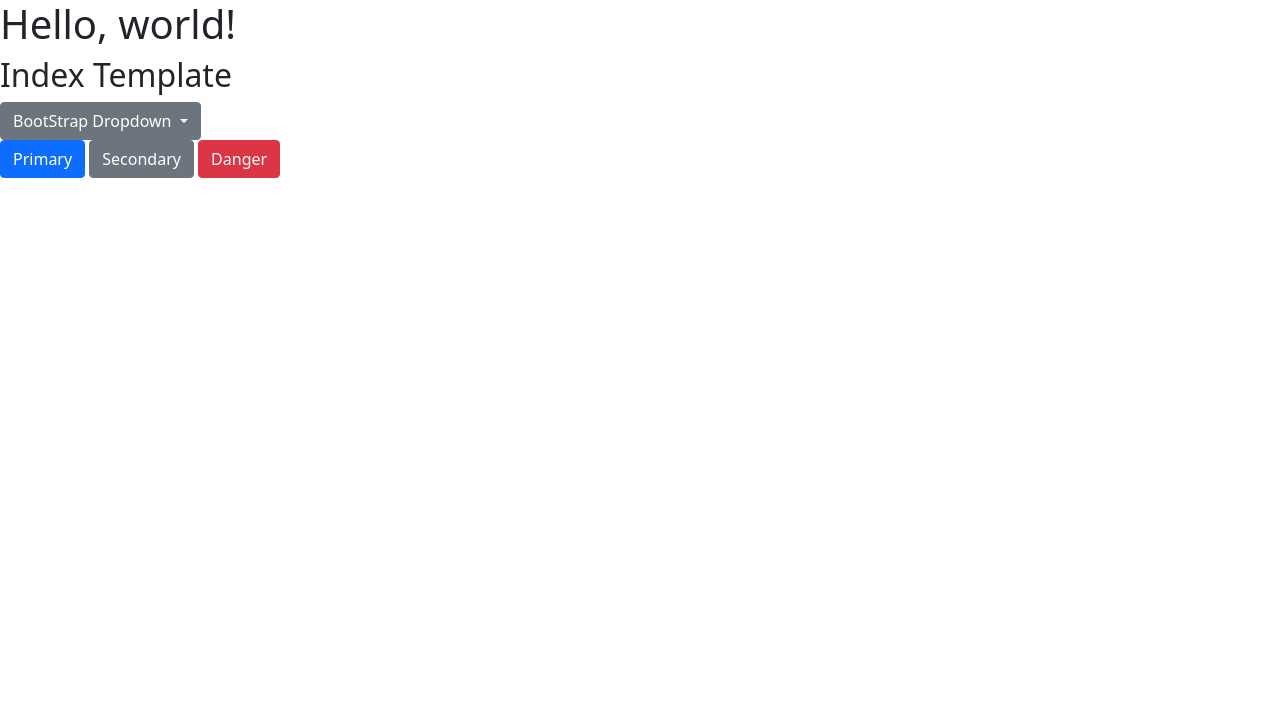
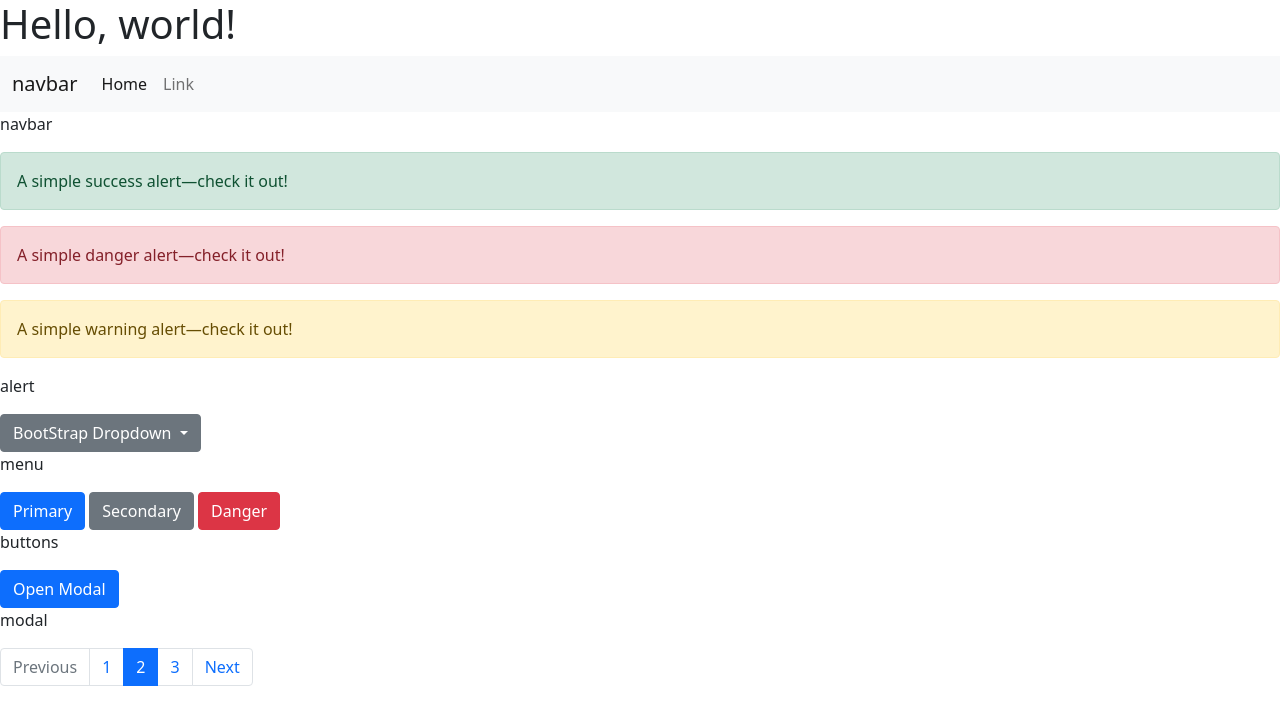
Before and after one commit to badeisso/Codio-repo, a Django app: page / in a window 1280 px wide. Shown: the top 725 px of the page. Run offline with Django 4.2, Linux system fonts and the light colour scheme; parts of the project's set-up code (start-up, migrations or seed data) failed here and were passed over.

Commit message:
adding bootstrap component

```diff
--- a/blango/settings.py
+++ b/blango/settings.py
@@ -27,9 +27,9 @@ SECRET_KEY = 'django-insecure--hvp4yjz#i(h6be&nh#+7jp00k(x^0bxe8npvvc!oqs8ewaa$y
 DEBUG = True
 
 ALLOWED_HOSTS = ['*']
-X_FRAME_OPTIONS = 'ALLOW-FROM ' + os.environ.get('CODIO_HOSTNAME') + '-8000.codio.io'
+# X_FRAME_OPTIONS = 'ALLOW-FROM ' + os.environ.get('CODIO_HOSTNAME') + '-8000.codio.io'
 CSRF_COOKIE_SAMESITE = None
-CSRF_TRUSTED_ORIGINS = ['https://' + os.environ.get('CODIO_HOSTNAME') + '-8000.codio.io']
+# CSRF_TRUSTED_ORIGINS = ['https://' + os.environ.get('CODIO_HOSTNAME') + '-8000.codio.io']
 CSRF_COOKIE_SECURE = True
 SESSION_COOKIE_SECURE = True
 CSRF_COOKIE_SAMESITE = 'None'
--- a/templates/blog/index.html
+++ b/templates/blog/index.html
@@ -1,7 +1,29 @@
 {% extends "base.html" %}
 {% block content %}
-<h2>Index Template</h2>
-<!-- <div class="alert alert-success" role="alert">
+
+<nav class="navbar navbar-expand-sm navbar-light bg-light">
+  <div class="container-fluid">
+    <a class="navbar-brand" href="#">navbar</a>
+    <button class="navbar-toggler" type="button" data-bs-toggle="collapse"
+    data-bs-target="#navbarSupportedContent" aria-controls="navbarSupportContent"
+    aria-expanded="false" aria-label="Toggle navigation">
+    <span class="navbar-toggler-icon"></span>
+    </button>
+
+    <div class="collapse navbar-collapse" id="navbarSupportContent">
+      <ul class="navbar-nav me-auto=mb=2 mb-lg-0">
+        <li class="nav-item">
+          <a class="nav-link active" aria-current="page" href="#">Home</a>
+        </li>
+        <li class="nav-item">
+          <a class="nav-link" href="#">Link</a>
+        </li>
+      </ul>
+    </div>
+  </div>
+</nav>
+<p>navbar</p>
+<div class="alert alert-success" role="alert">
   A simple success alert—check it out!
 </div>
 <div class="alert alert-danger" role="alert">
@@ -9,7 +31,8 @@
 </div>
 <div class="alert alert-warning" role="alert">
   A simple warning alert—check it out!
-</div> -->
+</div>
+<p>alert</p>
 <div class="dropdown">
   <button class="btn btn-secondary dropdown-toggle" id="dropdownMenuButton1" type="button" data-bs-toggle="dropdown" aria-expanded="false">
     BootStrap Dropdown
@@ -20,8 +43,41 @@
     <li><a class="dropdown-item" href="#">Item 3</a></li>
   </ul>
 </div>
-
+<p>menu</p>
 <button type="button" class="btn btn-primary">Primary</button>
 <a href="#" class="btn btn-secondary">Secondary</a>
 <button type="button" class="btn btn-danger">Danger</button>
+<p>buttons</p>
+<button type="button" class="btn btn-primary" data-bs-toggle="modal" data-bs-target="#example-modal">
+  Open Modal
+</button>
+
+<div class="modal" id="example-modal" tabindex='-1' aria-labelledby="example-modal-label" aria-hidden="true">
+  <div class="modal-dialog">
+    <div class="modal-content">
+      <div class="modal-header">
+        <h5 class="modal-title" id="example-modal-label">Modal Title</h5>
+        <button type="button" class="btn-close" data-bs-dismiss="modal" aria-label="Close"></button>
+      </div>
+      <div class="modal-body">
+        Modal Body
+      </div>
+      <div class="modal-footer">
+        <button type="button" class="btn btn-secondary" data-bs-dismiss="modal">Close</button>
+      </div>
+    </div>
+  </div>
+</div>
+<p>modal</p>
+<ul class="pagination">
+  <li class="page-item disabled">
+    <a class="page-link" href="#" tabindex="-1" aria-disabled="true">Previous</a>
+  </li>
+  <li class="page-item"><a class="page-link" href="#">1</a></li>
+  <li class="page-item active" aria-current="page"><a class="page-link" href="#">2</a></li>
+  <li class="page-item"><a class="page-link" href="#">3</a></li>
+  <li class="page-item"><a class="page-link" href="#">Next</a></li>
+</ul>
+
+
 {% endblock %}
```
